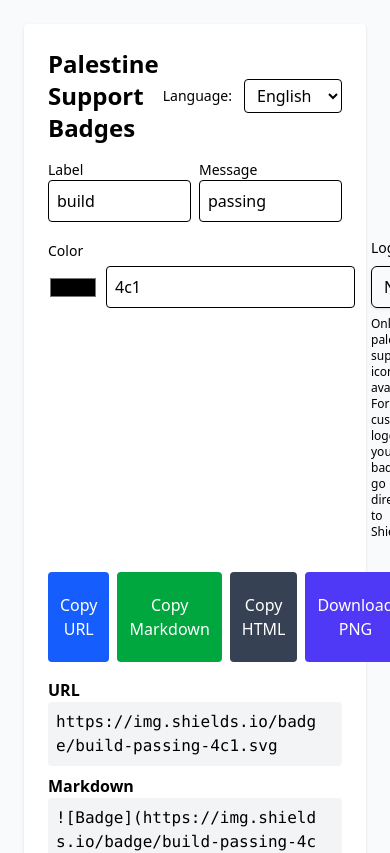
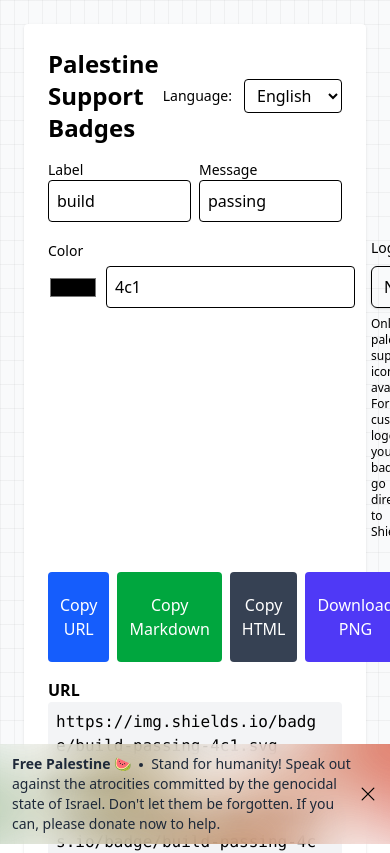
Before and after one commit to emanuelghdev/palestine-support-badges, a React (Vite) app: page / in a window 390 px wide. Shown: the top 853 px of the page. Built offline with nearby package versions, Linux system fonts and the light colour scheme.

Commit message:
Añadir banner

```diff
--- a/index.html
+++ b/index.html
@@ -5,7 +5,7 @@
     <meta name="viewport" content="width=device-width, initial-scale=1.0" />
     <title>Palestine Support Badges Generator</title>
   </head>
-  <body class="absolute inset-0 -z-10 h-full w-full bg-white bg-[linear-gradient(to_right,#80808014_1px,transparent_1px),linear-gradient(to_bottom,#80808014_1px,transparent_1px)] bg-[size:14px_24px]">
+  <body>
     <div id="root"></div>
     <script type="module" src="/src/main.jsx"></script>
   </body>
--- a/src/App.jsx
+++ b/src/App.jsx
@@ -5,6 +5,7 @@
 import LogoSelector, { getPresetLogoDataUrl } from './components/LogoSelector'
 import BadgePreview from './components/BadgePreview'
 import { svgUrlToPngDataUrl } from './utils/svgToPng'
+import Banner from "./components/Banner";
 
 
 export default function App() {
@@ -103,7 +104,7 @@
   }
 
   return (
-    <div className="min-h-screen bg-gray-50 p-6">
+    <div className="min-h-screen bg-gray-50 p-6 absolute inset-0 -z-10 h-full w-full bg-[linear-gradient(to_right,#80808014_1px,transparent_1px),linear-gradient(to_bottom,#80808014_1px,transparent_1px)] bg-[size:14px_24px]">
       <div className="max-w-6xl mx-auto bg-white p-6 rounded shadow">
         <header className="flex items-center justify-between mb-4">
           <h1 className="text-2xl font-bold">{t('Palestine Support Badges')}</h1>
@@ -206,6 +207,7 @@
           </aside>
         </main>
       </div>
+      <Banner />
     </div>
   )
 }
--- /dev/null
+++ b/src/components/Banner.jsx
@@ -0,0 +1,92 @@
+// Este archivo ha sido copiado íntegramente del repositorio:
+// https://github.com/Safouene1/support-palestine-banner/blob/master/React-Components/react.jsx
+import { useState } from "react";
+
+export default function Banner() {
+  const isDarkMode = false;
+  const title = "Free Palestine 🍉";
+  const description = `Stand for humanity! Speak out against the atrocities committed by the genocidal state of Israel. Don't let them be forgotten. If you can, please donate now to help.`;
+  const linkTo = "https://donate.unrwa.org/-landing-page/en_EN";
+
+  const flag = {
+    red: "#E4312b",
+    black: "#000000",
+    white: "#FFFFFF",
+    green: "#149954",
+  };
+
+  const CrossSvg = ({ className }) => (
+    <svg className={className} viewBox="0 0 24 24">
+      <path
+        d="M19 5L5 19M5.00001 5L19 19"
+        stroke={isDarkMode ? "#fff" : "#000"}
+        strokeWidth="1.5"
+        strokeLinecap="round"
+        strokeLinejoin="round"
+      />
+    </svg>
+  );
+
+  const [showBanner, setShowBanner] = useState(true);
+
+  if (!showBanner) return null;
+
+  return (
+    <div
+      className={`fixed bottom-0 left-0 right-0 w-full z-50 flex items-center overflow-hidden ${
+        isDarkMode ? "bg-gray-600/70" : "bg-gray-50/70"
+      }  px-3 py-2.5 backdrop-blur-sm sm:px-6`}
+    >
+      <div
+        className="absolute left-[max(-7rem,calc(50%-52rem))] top-1/2 -z-10 -translate-y-1/2 transform-gpu blur-2xl"
+        aria-hidden="true"
+      >
+        <BlurDiv />
+      </div>
+      <div
+        className="absolute left-[max(45rem,calc(50%+8rem))] top-1/2 -z-10 -translate-y-1/2 transform-gpu blur-2xl"
+        aria-hidden="true"
+      >
+        <BlurDiv />
+      </div>
+      <p
+        className={`mx-auto text-sm ${
+          isDarkMode ? "text-gray-300" : "text-gray-800"
+        } sm:leading-6`}
+      >
+        <a href={linkTo} target="_blank" rel="noreferrer">
+          <strong className="font-semibold">{title}</strong>
+          <Circle />
+          {description}
+        </a>
+      </p>
+      <button
+        onClick={() => setShowBanner(false)}
+        type="button"
+        className="flex1 -m-3 flex justify-end p-3 focus-visible:outline-offset-[-2px]"
+      >
+        <CrossSvg className="h-5 w-5 text-gray-900" aria-hidden="true" />
+      </button>
+    </div>
+  );
+}
+
+const BlurDiv = () => (
+  <div
+    className={`aspect-[577/310] w-[36.0625rem] bg-gradient-to-r from-[#149954] to-[#E4312b] opacity-75 sm:opacity-50`}
+    style={{
+      clipPath:
+        "polygon(74.8% 41.9%, 97.2% 73.2%, 100% 34.9%, 92.5% 0.4%, 87.5% 0%, 75% 28.6%, 58.5% 54.6%, 50.1% 56.8%, 46.9% 44%, 48.3% 17.4%, 24.7% 53.9%, 0% 27.9%, 11.9% 74.2%, 24.9% 54.1%, 68.6% 100%, 74.8% 41.9%)",
+    }}
+  />
+);
+
+const Circle = () => (
+  <svg
+    viewBox="0 0 2 2"
+    className="mx-2 inline h-1 w-1 fill-current"
+    aria-hidden="true"
+  >
+    <circle cx={1} cy={1} r={1} />
+  </svg>
+);
```
Also changed, not shown: src/assets/logos/logo13.svg.
